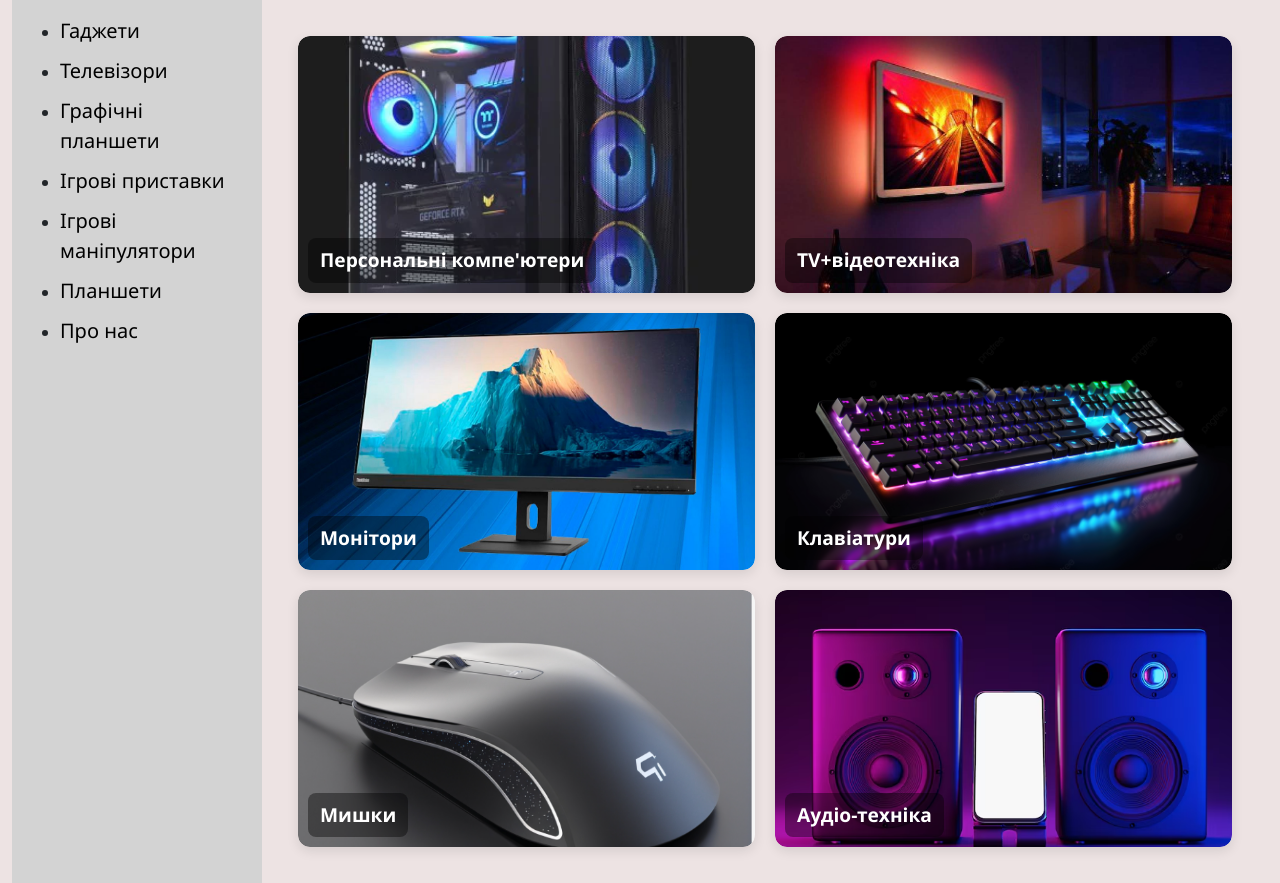
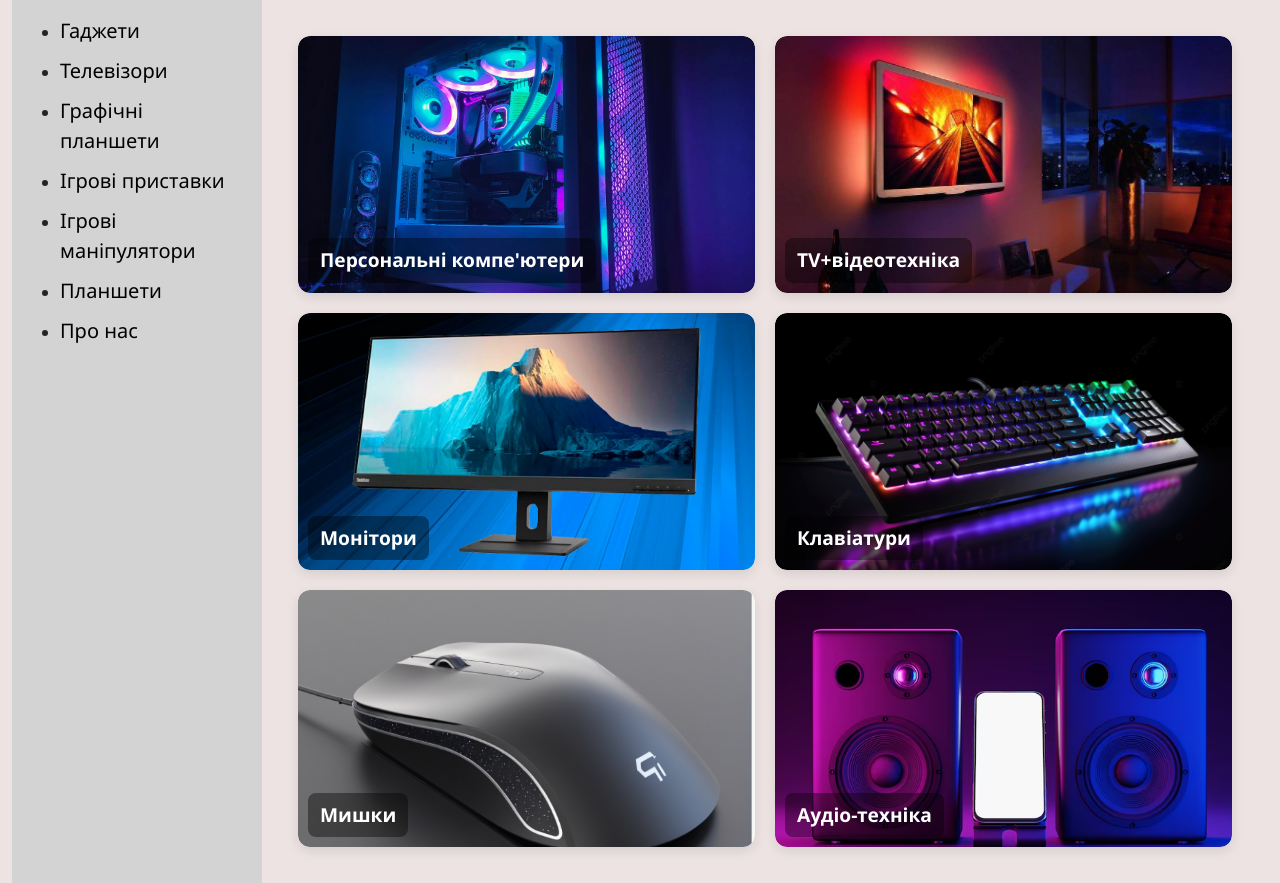
Before and after one commit to EvilDahaka/release-project, a Flask app: page / in a window 1280 px wide. Shown: the part 75-958 px from the top of the page. Run offline with Flask 3, Linux system fonts and the light colour scheme.

Commit message:
micro-fix

```diff
--- a/templates/home.html
+++ b/templates/home.html
@@ -7,7 +7,7 @@
     <div class="gallery-item">
         <a href="/products?tag=pc" class="text-decoration-none">
             <div class="grid-iteminner">
-                <img src="static/img/pc.png" class="grid-itemimg" alt="Персональні компе'ютери">
+                <img src="static/img/pc2.png" class="grid-itemimg" alt="Персональні компе'ютери">
                 <div class="grid-itemtitle">
                     <span>Персональні компе'ютери</span>
                 </div>
```
Also changed, not shown: static/img/pc2.png (added).
